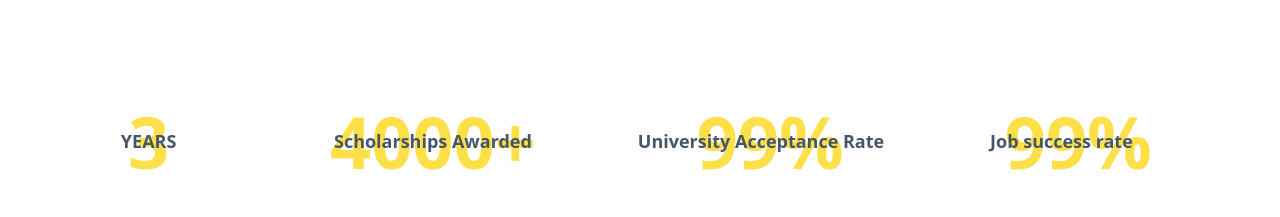
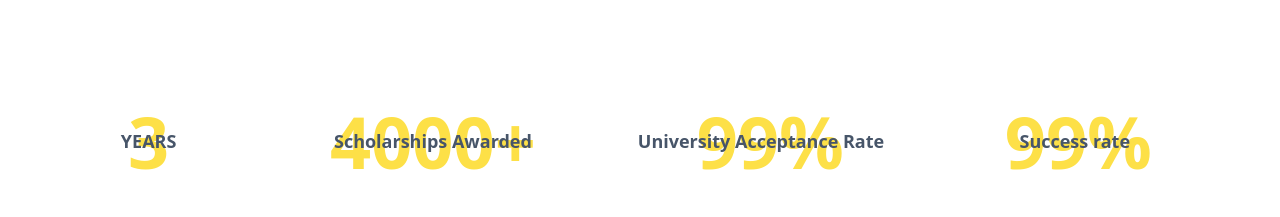
Before and after one commit to Babithkp/studyinmaryland-frontend, a React (Vite) app: page / in a window 1280 px wide. Shown: the part 3000-3217 px from the top of the page. Built offline with nearby package versions, Linux system fonts and the light colour scheme; no server answers.

Commit message:
Change to sentence in home page

```diff
--- a/src/components/app/Home.tsx
+++ b/src/components/app/Home.tsx
@@ -261,8 +261,8 @@ export default function Home() {
           </div>
           <div className="relative flex flex-col items-center">
             <h6 className="text-7xl font-semibold text-yellow-300">99%</h6>
-            <p className="absolute top-[30%] w-[120%] text-lg font-bold text-slate-600 max-xl:top-[35%]">
-              Job success rate
+            <p className="absolute top-[30%] w-[80%] text-lg font-bold text-slate-600 max-xl:top-[35%]">
+              Success rate
             </p>
           </div>
         </div>
```
